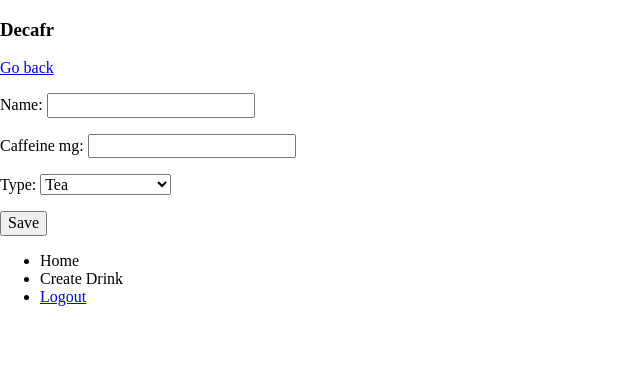
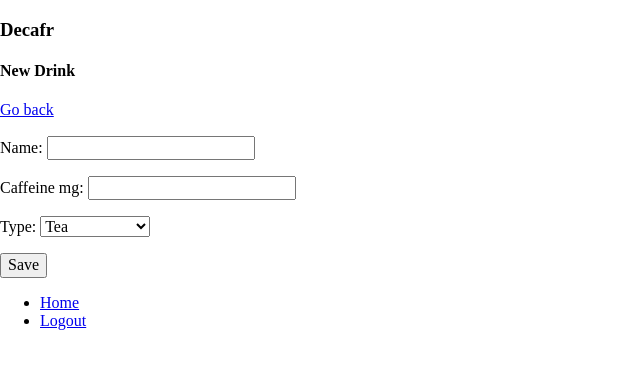
Before and after one commit to ZaneBliss/decafr, a Django app: page /newdrink in a window 1280 px wide. Shown: the top 369 px of the page, without its empty margins (0-640 px from the left). Run offline with Django 3.2, Linux system fonts and the light colour scheme; the visitor is signed in with stand-in values (Sample User, id 1).

Commit message:
changed form language back to drink specific with 'other' option

```diff
--- a/decafrapp/templates/drink_form.html
+++ b/decafrapp/templates/drink_form.html
@@ -1,5 +1,6 @@
 {% extends 'shared/base.html' %}
 {% block content %}
+<h4>New Drink</h4>
 <form method="post">
     <a href="{% url "decafrapp:newentry" %}">Go back</a>
     {% csrf_token %}
--- a/decafrapp/templates/entry_form.html
+++ b/decafrapp/templates/entry_form.html
@@ -1,5 +1,6 @@
 {% extends 'shared/base.html' %}
 {% block content %}
+<h4>New Entry</h4>
 <form method="POST">
     {% csrf_token %}
     {{ drink_entry_form.as_p }}
--- a/decafrapp/templates/shared/base.html
+++ b/decafrapp/templates/shared/base.html
@@ -15,9 +15,8 @@
     {% if request.user.is_authenticated %}
     <div>
       <ul>
-        <li>Home</li>
-        <li>Create Drink</li>
-        <li><a href="{% url 'decafrapp:logout' %}"> Logout</a></li>
+        <li><a href="{% url 'decafrapp:home' %}">Home</a></li>
+        <li><a href="{% url 'decafrapp:logout' %}">Logout</a></li>
       </ul>
     </div>
     {% endif %}
--- a/decafrapp/views/forms.py
+++ b/decafrapp/views/forms.py
@@ -37,7 +37,7 @@ class EntryForm(forms.ModelForm):
         }
 
 class DrinkEntryForm(forms.Form):
-    source = forms.ModelChoiceField(queryset=Drink.objects.all())
+    drink = forms.ModelChoiceField(queryset=Drink.objects.all())
 
 class DrinkForm(forms.ModelForm):
     class Meta:
@@ -48,8 +48,7 @@ class DrinkForm(forms.ModelForm):
             ("softdrink", "Soft Drink"),
             ("enerygydrink", "Energy Drink"),
             ("shake", "Shake"),
-            ("snack", "Snack Food"),
-            ("medication", "OTC Medication")
+            ("other", "Other"),
         ]
         fields=["name", "caffeine_mg", "type"]
         widgets = {
```
